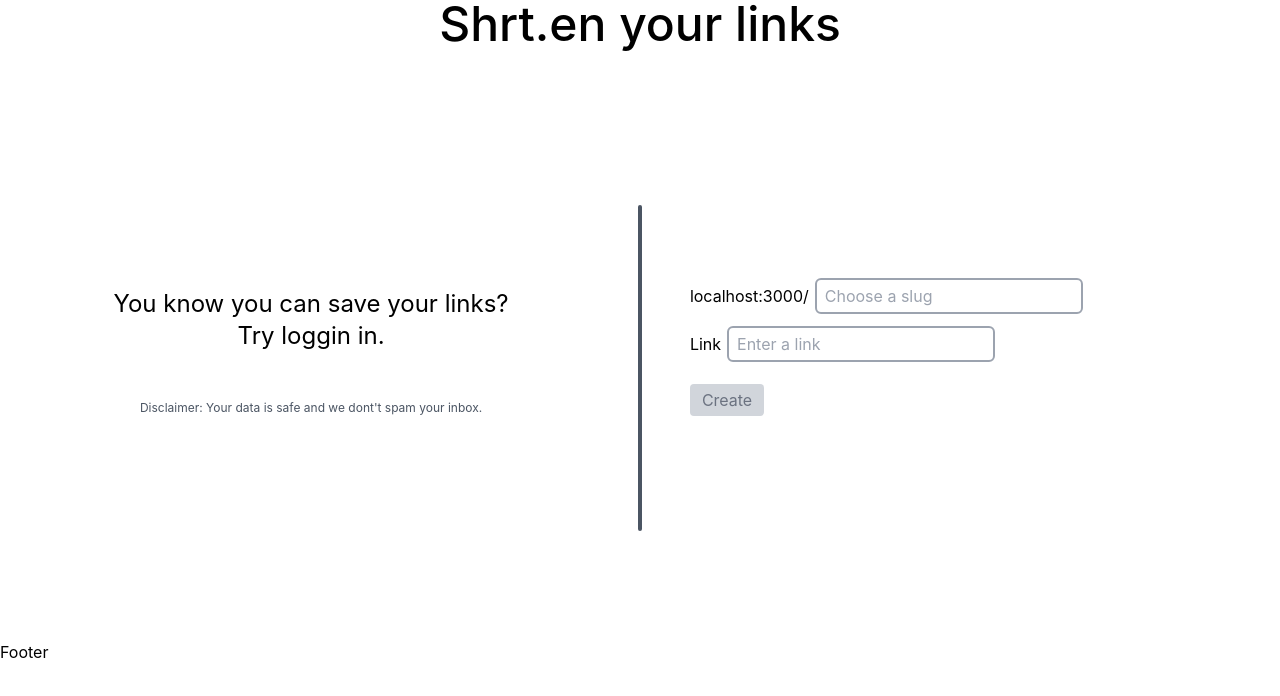
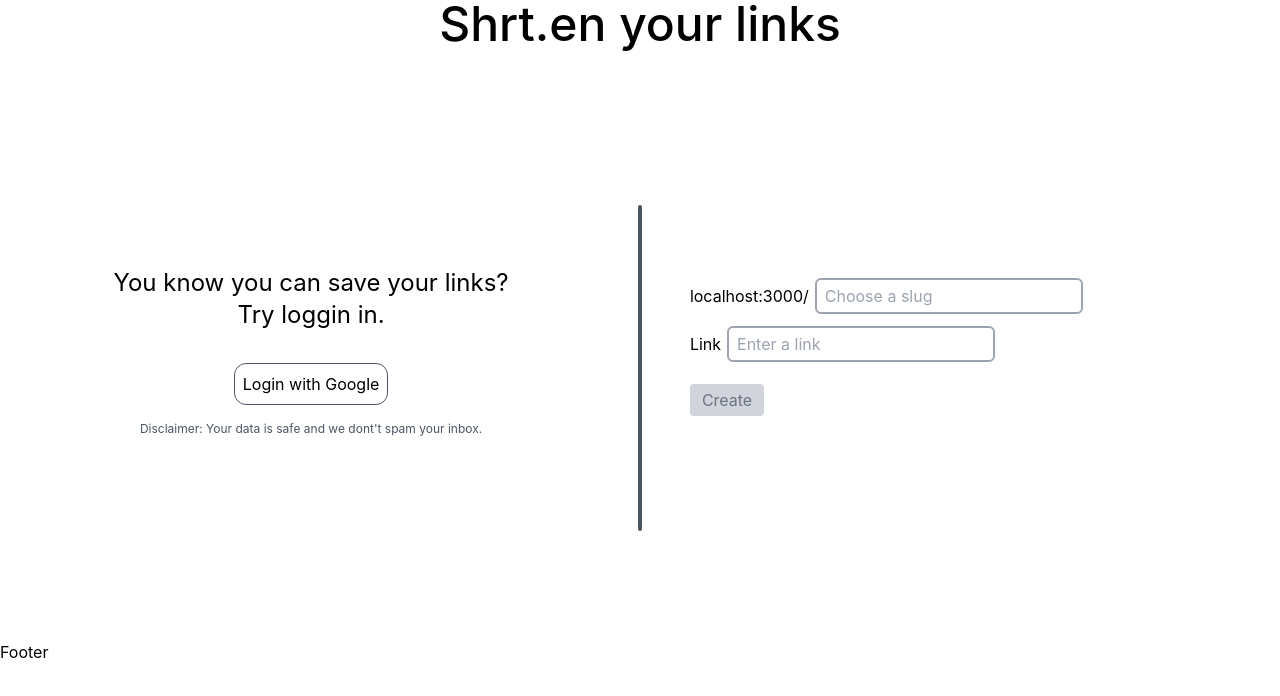
Before and after one commit to abhinav-raman/shrtn, a Next.js app: page / in a window 1280 px wide. Shown: the top 696 px of the page. Built offline with nearby package versions, Linux system fonts and the light colour scheme; no server answers.

Commit message:
Uncommented

```diff
--- a/src/components/HomeLogin.tsx
+++ b/src/components/HomeLogin.tsx
@@ -1,5 +1,5 @@
 import { signOut, useSession } from "next-auth/react";
-// import GoogleLogin from "./GoogleLoginBtn";
+import GoogleLogin from "./GoogleLoginBtn";
 
 const HomeLogin = () => {
 	const { data: session } = useSession();
@@ -12,7 +12,7 @@ const HomeLogin = () => {
 					<br /> Try loggin in.
 				</h1>
 				<div className="w-full text-center mt-4">
-					{/* <GoogleLogin /> */}
+					<GoogleLogin />
 				</div>
 				<p className="w-full text-center mt-4 text-xs text-gray-600">
 					Disclaimer: Your data is safe and we dont&apos;t spam your inbox.
```
